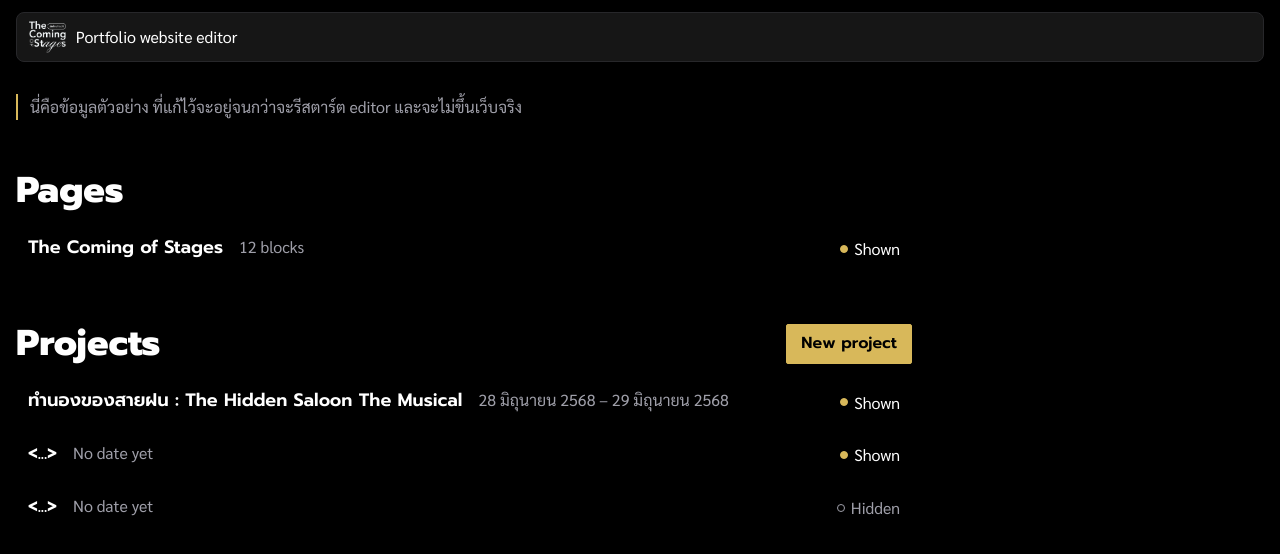
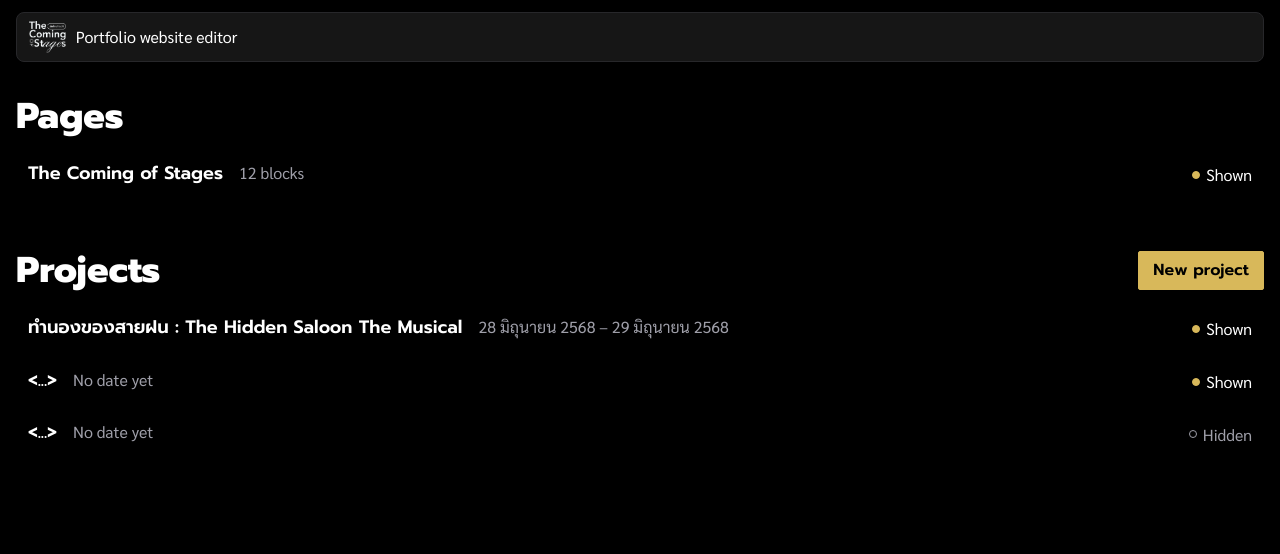
Before and after one commit to thecomingofstages/portfolio-website, a Next.js app in the folder apps/editor/: page / in a window 1280 px wide. Shown: the top 554 px of the page. Built offline with nearby package versions, Linux system fonts and the light colour scheme.

Commit message:
Editor: start page lists use the full width; drop the sample-data note
The lists were capped at max-w-4xl, narrower than the header's column.

```diff
--- a/apps/editor/app/page.tsx
+++ b/apps/editor/app/page.tsx
@@ -17,13 +17,8 @@ export default async function Dashboard() {
   const byNewest = [...projects].sort((a, b) => time(b.start_date) - time(a.start_date));
 
   return (
-    <div className="flex max-w-4xl flex-col gap-12">
+    <div className="flex flex-col gap-12">
       <h1 className="sr-only">Pages and projects</h1>
-      {process.env.USE_FIXTURES === "true" ? (
-        <p className="border-l-2 border-accent pl-3 text-muted">
-          นี่คือข้อมูลตัวอย่าง ที่แก้ไว้จะอยู่จนกว่าจะรีสตาร์ต editor และจะไม่ขึ้นเว็บจริง
-        </p>
-      ) : null}
       <section aria-labelledby="pages-heading" className="flex flex-col gap-2">
         <h2 id="pages-heading" className="text-h1 font-extrabold">
           Pages
```
